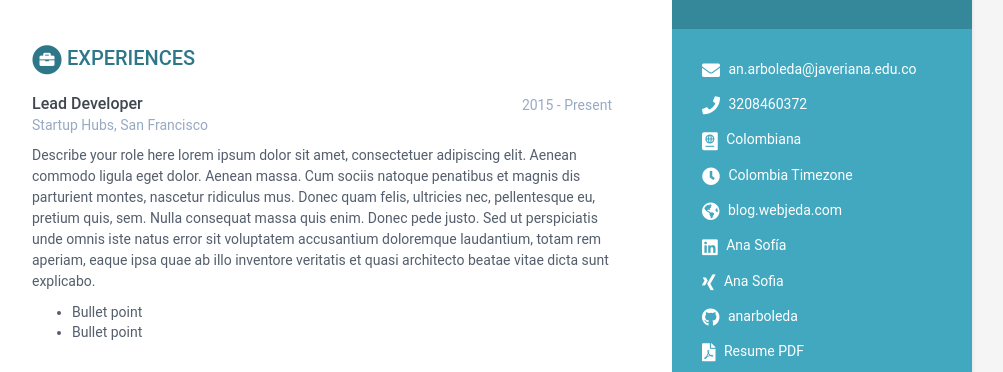
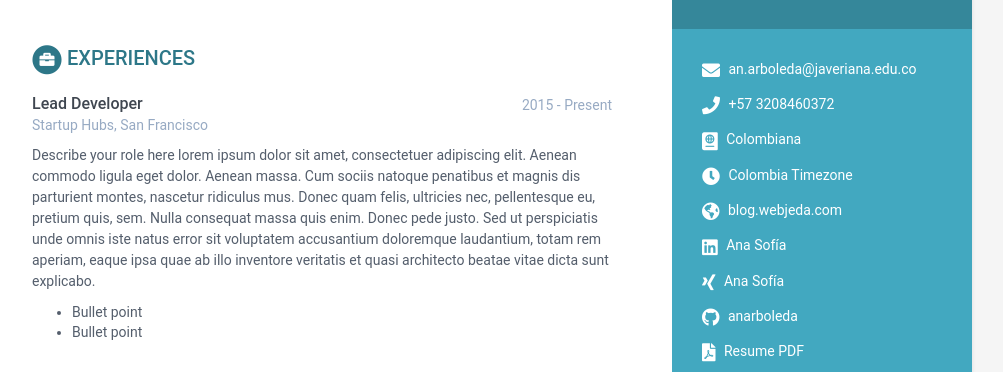
Before and after one commit to anarboleda/CV2, a Jekyll site: the page built from index.html, in a window 1280 px wide and 900 px high. Shown: the part 239-611 px from the top of the window, without its empty margins (168-1171 px from the left). Built offline with Jekyll 4.4.1, drawn with Linux system fonts in a browser that asks for light colours.

Commit message:
Cambia datos de contacto y el +57

```diff
--- a/_data/data.yml
+++ b/_data/data.yml
@@ -14,12 +14,12 @@ sidebar:
 
     # Sidebar links
     email: an.arboleda@javeriana.edu.co
-    phone: 3208460372
+    phone: +57 3208460372
     timezone: Colombia Timezone
     citizenship: Colombiana
     website: blog.webjeda.com #do not add http://
     linkedin: Ana Sofía
-    xing: Ana Sofia
+    xing: Ana Sofía
     github: anarboleda
 
     stack-overflow: # Number/Username, e.g. 123456/alandoe
```
